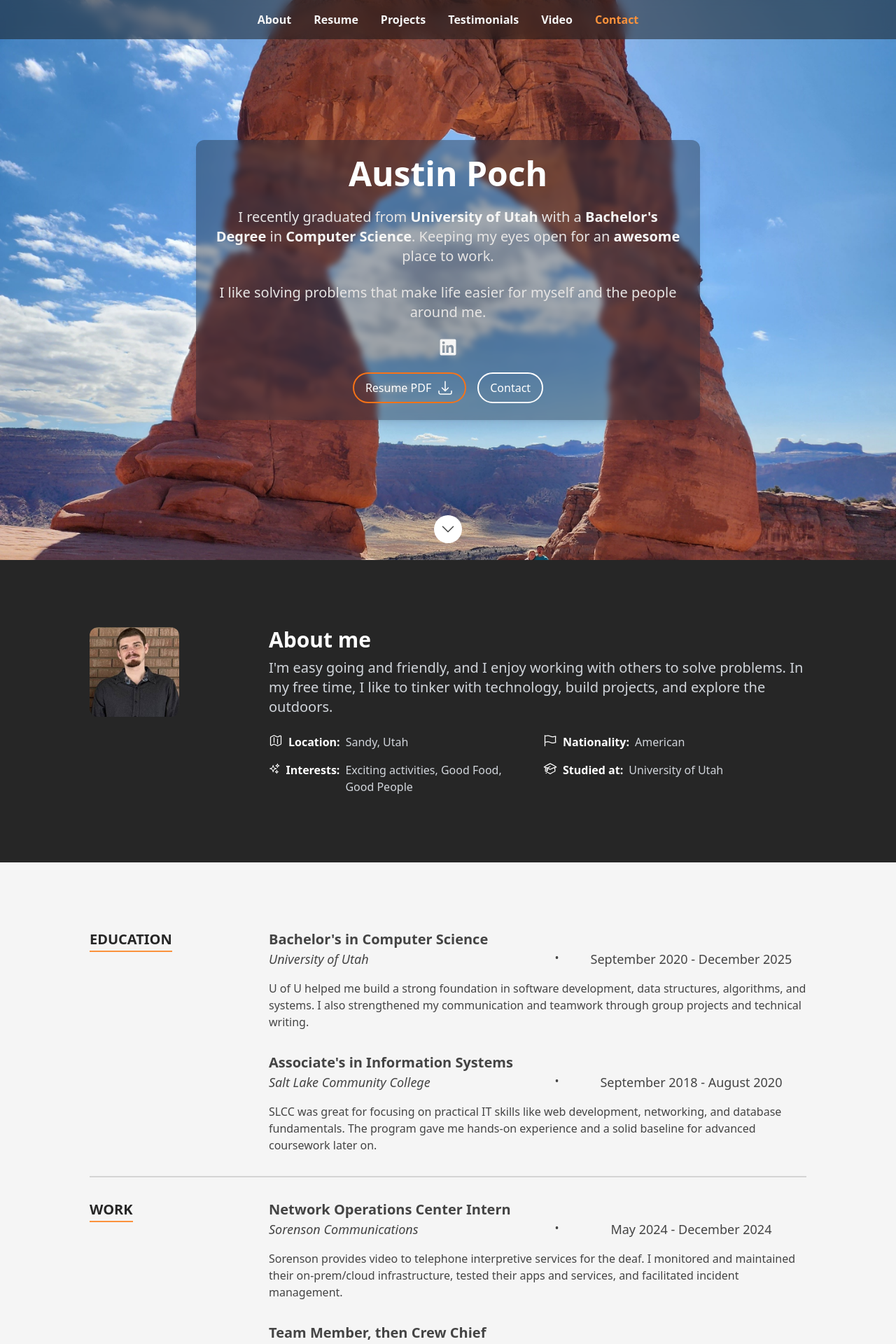
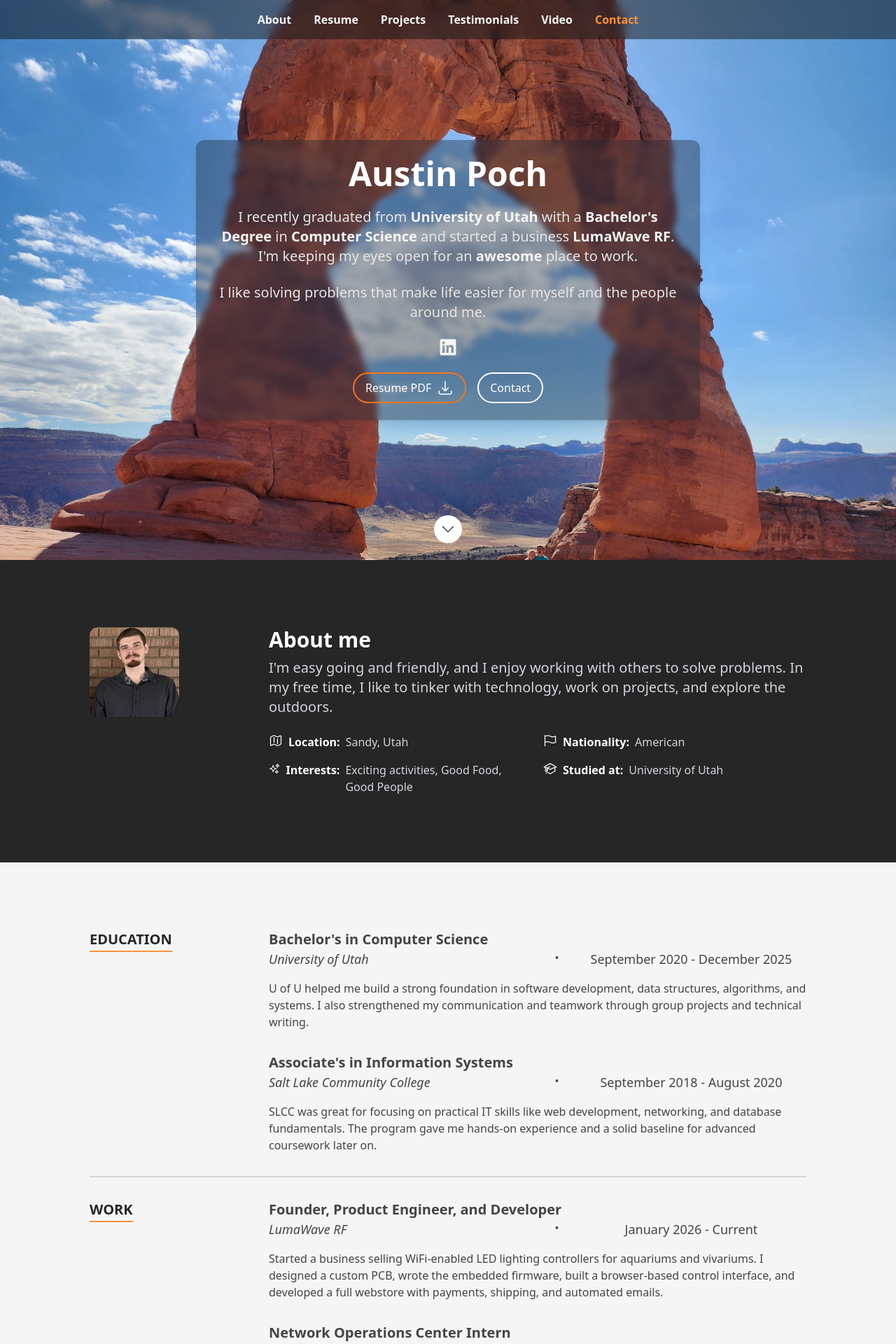
Before and after one commit to awpoch/react-resume, a Next.js app: page / in a window 1280 px wide. Shown: the top 1920 px of the page at 70% size. Built offline with nearby package versions, Linux system fonts and the light colour scheme.

Commit message:
resume and experiance

```diff
--- a/src/components/Sections/Projects.tsx
+++ b/src/components/Sections/Projects.tsx
@@ -278,7 +278,6 @@ const ExpandableItem: FC<{
                                         <div className="w-full pt-4">
                                             <a
                                                 href={url}
-                                                target="_blank"
                                                 rel="noopener noreferrer"
                                                 className="inline-flex items-center gap-x-1.5 text-base text-emerald-300 transition-colors hover:text-emerald-200"
                                             >
--- a/src/data/data.tsx
+++ b/src/data/data.tsx
@@ -76,7 +76,9 @@ export const heroData: Hero = {
                 <strong className="text-stone-100">Bachelor's Degree</strong>
                 {` in `}
                 <strong className="text-stone-100">Computer Science</strong>
-                {`. Keeping my eyes open for an `}
+                {` and started a business `}
+                <strong className="text-stone-100">LumaWave RF</strong>
+                {`. I'm keeping my eyes open for an `}
                 <strong className="text-stone-100">awesome</strong>
                 {` place to work.`}
             </p>
@@ -110,7 +112,7 @@ export const aboutData: About = {
     description:
         `I'm easy going and friendly, and I enjoy working with others ` +
         `to solve problems. In my free time, I like to tinker with ` +
-        `technology, build projects, and explore the outdoors.`,
+        `technology, work on projects, and explore the outdoors.`,
     aboutItems: [
         { label: "Location", text: "Sandy, Utah", Icon: MapIcon },
         { label: "Nationality", text: "American", Icon: FlagIcon },
@@ -164,15 +166,25 @@ export const education: TimelineItem[] = [
  */
 export const experience: TimelineItem[] = [
 	{
+		date: "January 2026 - Current",
+		location: "LumaWave RF",
+		title: "Founder, Product Engineer, and Developer",
+		content: (
+			<p>
+				Started a business selling WiFi-enabled LED lighting controllers for aquariums and vivariums. I designed
+				a custom PCB, wrote the embedded firmware, built a browser-based control interface, and developed a full
+				webstore with payments, shipping, and automated emails.
+			</p>
+		),
+	},
+	{
 		date: "May 2024 - December 2024",
 		location: "Sorenson Communications",
 		title: "Network Operations Center Intern",
 		content: (
 			<p>
-                Sorenson provides video to telephone interpretive services for
-                the deaf. I monitored and maintained their on-prem/cloud
-                infrastructure, tested their apps and services, and facilitated
-                incident management.
+				Sorenson provides video to telephone interpretive services for the deaf. I monitored and maintained
+				their on-prem/cloud infrastructure, tested their apps and services, and facilitated incident management.
 			</p>
 		),
 	},
@@ -182,9 +194,8 @@ export const experience: TimelineItem[] = [
 		title: "Team Member, then Crew Chief",
 		content: (
 			<p>
-                Romac performed multiple tasks for local businesses. I directed
-                a team of associates fixing various mechanical and industrial
-                equipment.
+				Romac performed multiple tasks for local businesses. I directed a team of associates fixing various
+				mechanical and industrial equipment.
 			</p>
 		),
 	},
@@ -253,32 +264,14 @@ export const portfolioItems: ProjectItem[] = [
 				program a full day/night lighting schedule, and it will automatically simulate sunrise, sunset, and even
 				live weather effects like clouds and lightning.
 				<br />
-				<br />I also built a complete online store to sell it. It handles product listings, payments, shipping
+				<br />
+                I also built a complete online store to sell it. It handles product listings, payments, shipping
 				calculations, and automated emails.
 			</>
 		),
 		url: "https://www.lumawave-rf.com/",
 		urlLabel: "View webstore",
 		image: ledController,
-	},
-	{
-		title: "Home Office + Electronics Lab",
-		description:
-			"I built a high-performance workspace that blends a focused home office with a fully equipped electronics bench. It features a sit/stand desk, clean cable management, and a hidden PC tower alongside a soldering station, oscilloscope, and PCB tools. The space supports deep focus, repair work, and hands-on prototyping in one streamlined setup.",
-		url: undefined,
-		image: homeOffice,
-	},
-	{
-		title: "Home Lab",
-		description: `I built a home lab and I use Proxmox to run multiple virtural machines and containers. I also configured a secure network utilizing smart firewall rules, VLANs, local DNS, custom domains, and valid certificates for a fully-featured, enterprise-style lab.`,
-		url: undefined,
-		image: proxmox,
-	},
-	{
-		title: "Home Assistant",
-		description: `I built a complete smart home setup using Home Assistant, Zigbee, Z-Wave, MQTT, and Node-RED. Devices are controlled remotely using a WireGuard VPN. I’ve automated lighting, climate control, and security with custom flows. Everything runs on a locally hosted Home Assistant instance, giving me total control and privacy.`,
-		url: undefined,
-		image: homeAssistant,
 	},
 	{
 		title: "React Portfolio",
@@ -293,10 +286,29 @@ export const portfolioItems: ProjectItem[] = [
 		image: automatedAutoCare,
 	},
 	{
+		title: "Home Lab",
+		description: `I built a home lab and I use Proxmox to run multiple virtural machines and containers. I also configured a secure network utilizing smart firewall rules, VLANs, local DNS, custom domains, and valid certificates for a fully-featured, enterprise-style lab.`,
+		url: undefined,
+		image: proxmox,
+	},
+	{
 		title: "Tank Wars Game",
 		description: `An online multiplayer tank game developed in C# with support for both human and AI-controlled players. Players navigate a battlefield with real-time action and competitive mechanics. Built with a focus on game logic, collision detection, and multiplayer networking.`,
 		url: undefined,
 		image: tankWars,
+	},
+	{
+		title: "Home Office + Electronics Lab",
+		description:
+			"I built a high-performance workspace that blends a focused home office with a fully equipped electronics bench. It features a sit/stand desk, clean cable management, and a hidden PC tower alongside a soldering station, oscilloscope, and PCB tools. The space supports deep focus, repair work, and hands-on prototyping in one streamlined setup.",
+		url: undefined,
+		image: homeOffice,
+	},
+	{
+		title: "Home Assistant",
+		description: `I built a complete smart home setup using Home Assistant, Zigbee, Z-Wave, MQTT, and Node-RED. Devices are controlled remotely using a WireGuard VPN. I’ve automated lighting, climate control, and security with custom flows. Everything runs on a locally hosted Home Assistant instance, giving me total control and privacy.`,
+		url: undefined,
+		image: homeAssistant,
 	},
 	{
 		title: "Drawing App",
```
Also changed, not shown: 1 other file (tests, documents, lock files or other folders). Lines whose indentation alone changed are shown as unchanged.
